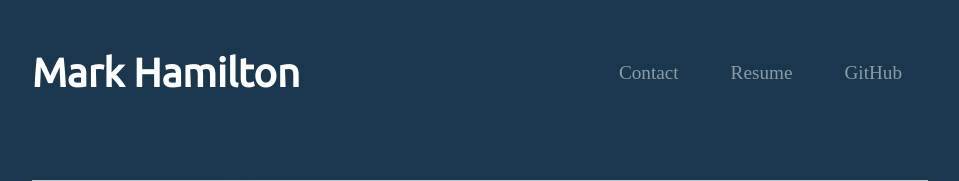
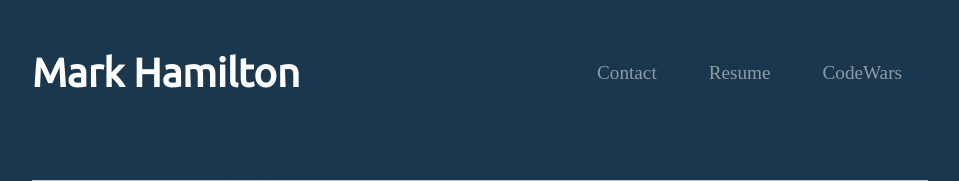
Before and after one commit to ColdDeckHarrison/marksWebsite, a Flask app: page /contact in a window 1280 px wide. Shown: the top 181 px of the page, without its empty margins (160-1119 px from the left). Run offline with Flask 2, Linux system fonts and the light colour scheme; some libraries are stand-ins or nearby versions.

Commit message:
Update header.html

```diff
--- a/templates/header.html
+++ b/templates/header.html
@@ -44,7 +44,7 @@
               <a class="nav-link" href="https://docs.google.com/document/d/1Q1W9bNvwbhyEV_j_tjaZJuMF4Q9RyrQV0ooRr9tXzw8/edit?usp=sharing">Resume</a>
             </li>
             <li class="nav-item">
-              <a class="nav-link" href="https://github.com/ColdDeckHarrison">GitHub</a>
+              <a class="nav-link" href="https://www.codewars.com/users/ColdDeckHarrison">CodeWars</a>
             </li>
           </ul>
 
```
